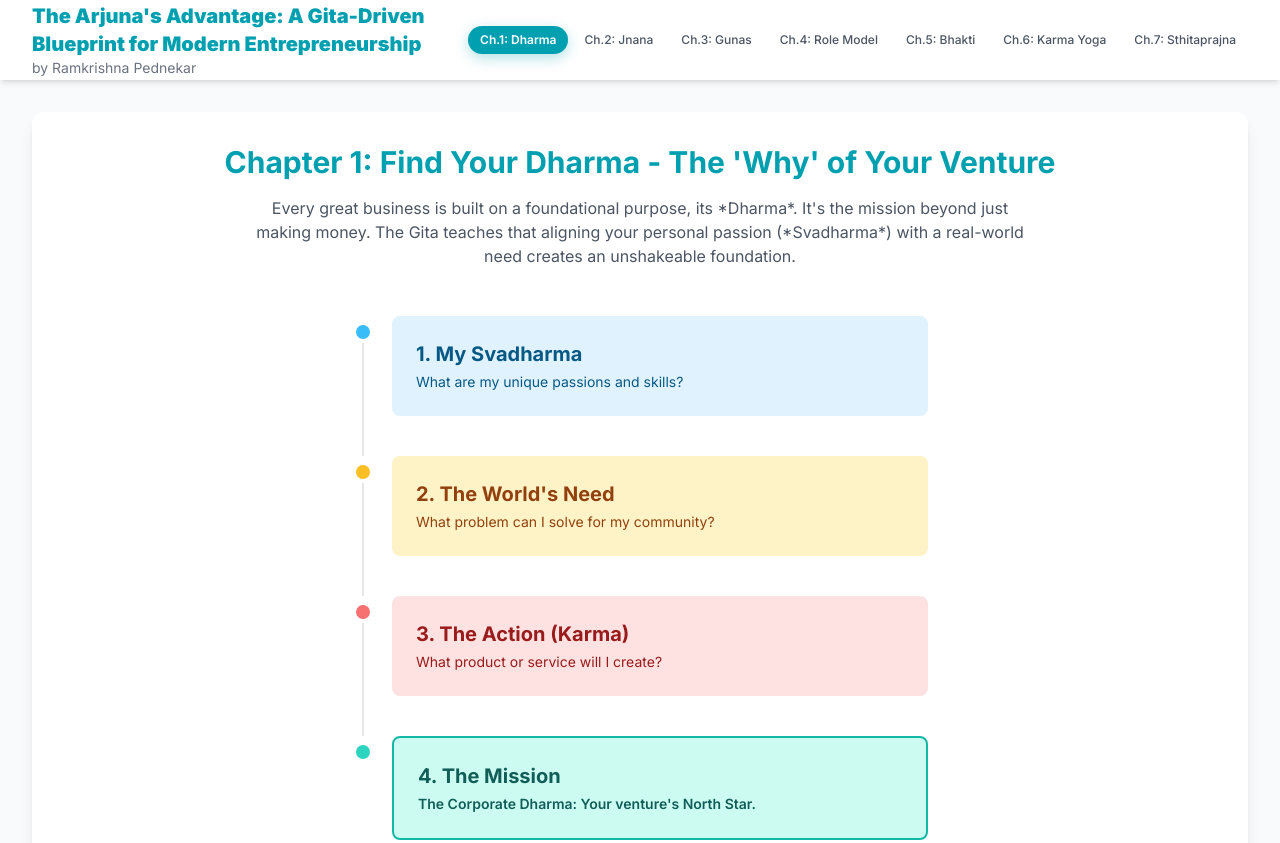
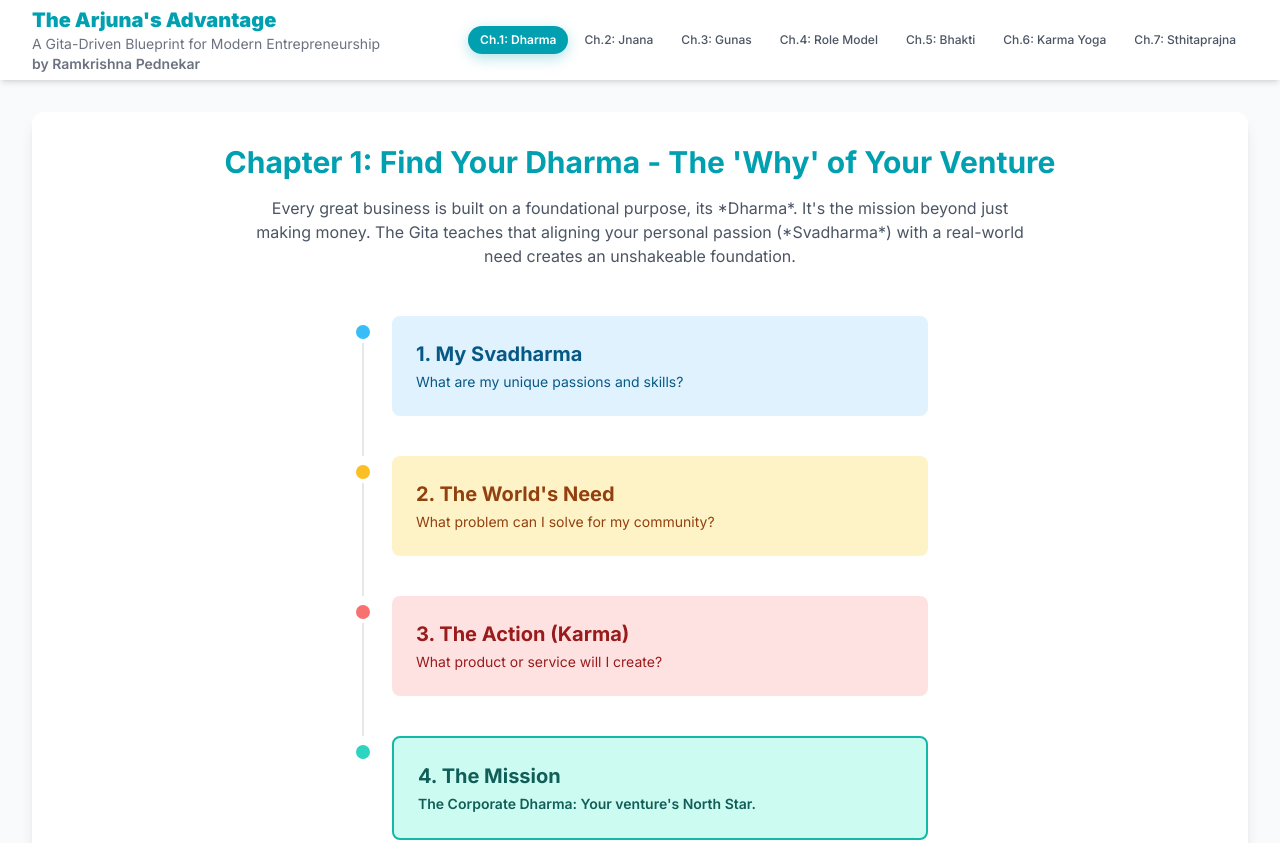
Before and after one commit to sidd82/The-Arjuna-s-Advantage-For-Business, a plain HTML site: page index.html in a window 1280 px wide. Shown: the top 843 px of the page. Drawn offline with nearby package versions, Linux system fonts and the light colour scheme.

Commit message:
Update index.html

```diff
--- a/index.html
+++ b/index.html
@@ -129,9 +129,10 @@
     <header id="page-header" class="bg-white/95 backdrop-blur-lg fixed top-0 left-0 right-0 z-50 shadow-md">
         <div class="container mx-auto px-4 md:px-8">
             <div class="flex items-center justify-between h-20">
-                <div class="text-left">
-                     <h1 class="text-lg md:text-xl font-black text-[#00A0B0]">The Arjuna's Advantage: A Gita-Driven Blueprint for Modern Entrepreneurship</h1>
-                     <p class="text-xs md:text-sm text-gray-500">by Ramkrishna Pednekar</p>
+                <div class="text-left flex-shrink min-w-0 mr-4">
+                     <h1 class="text-base md:text-xl font-black text-[#00A0B0] truncate">The Arjuna's Advantage</h1>
+                     <p class="text-xs md:text-sm text-gray-500">A Gita-Driven Blueprint for Modern Entrepreneurship</p>
+                     <p class="text-xs md:text-sm text-gray-500 font-semibold">by Ramkrishna Pednekar</p>
                 </div>
                 <!-- Desktop Nav -->
                 <nav class="hidden lg:flex items-center space-x-1">
@@ -288,7 +289,6 @@
         <footer class="text-center mt-20 pt-8 border-t border-gray-200">
              <h2 class="text-3xl font-bold text-black mb-4">The Path of the Modern Arjuna</h2>
             <p class="text-gray-600 max-w-3xl mx-auto mb-8">By integrating the wisdom of the Gita, the modern entrepreneur transforms from a warrior paralyzed by doubt into a leader armed with clarity, purpose, and compassion. The ultimate victory is not just a successful business, but an enterprise that is a force for good in the world.</p>
-            <p class="text-gray-500 text-sm">Founder: SparkSpear Innovations</p>
         </footer>
     </div>
 
```
